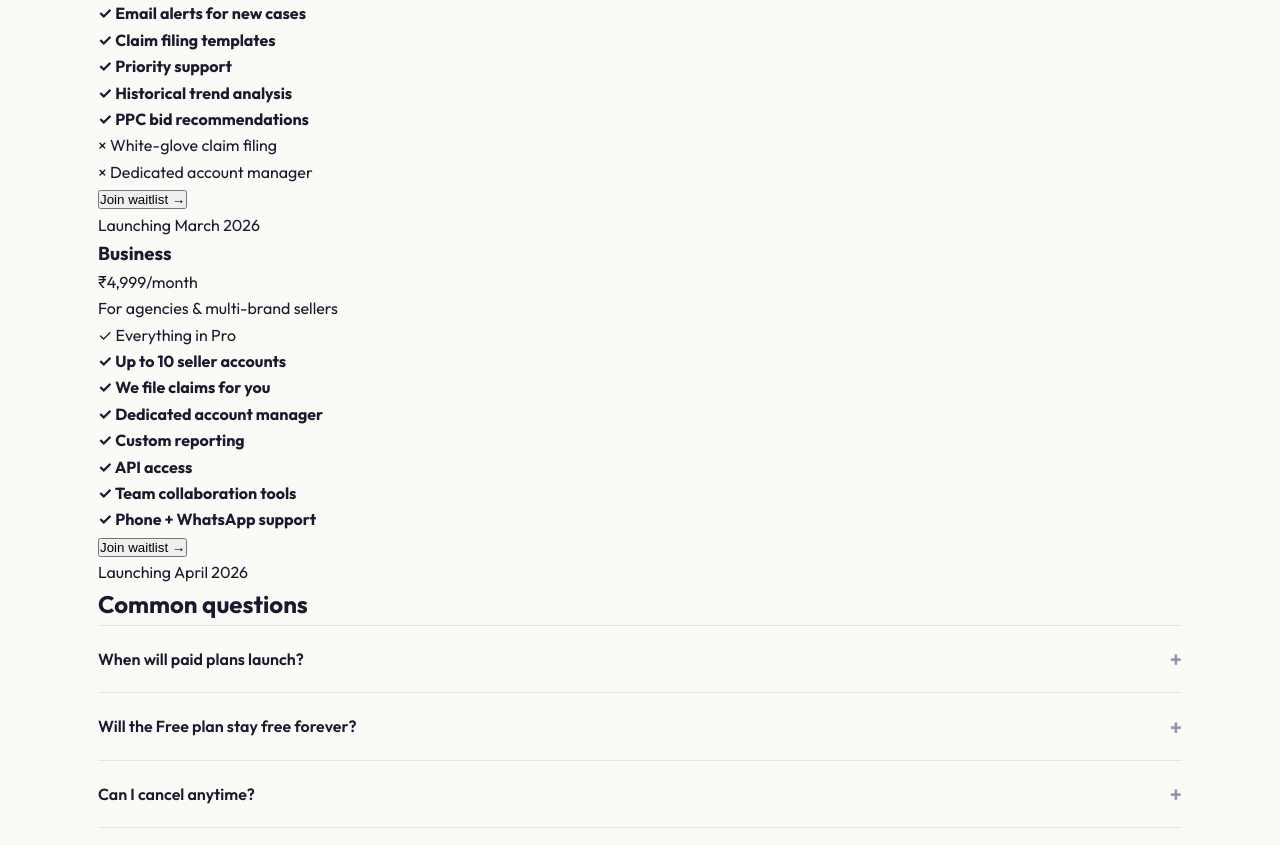
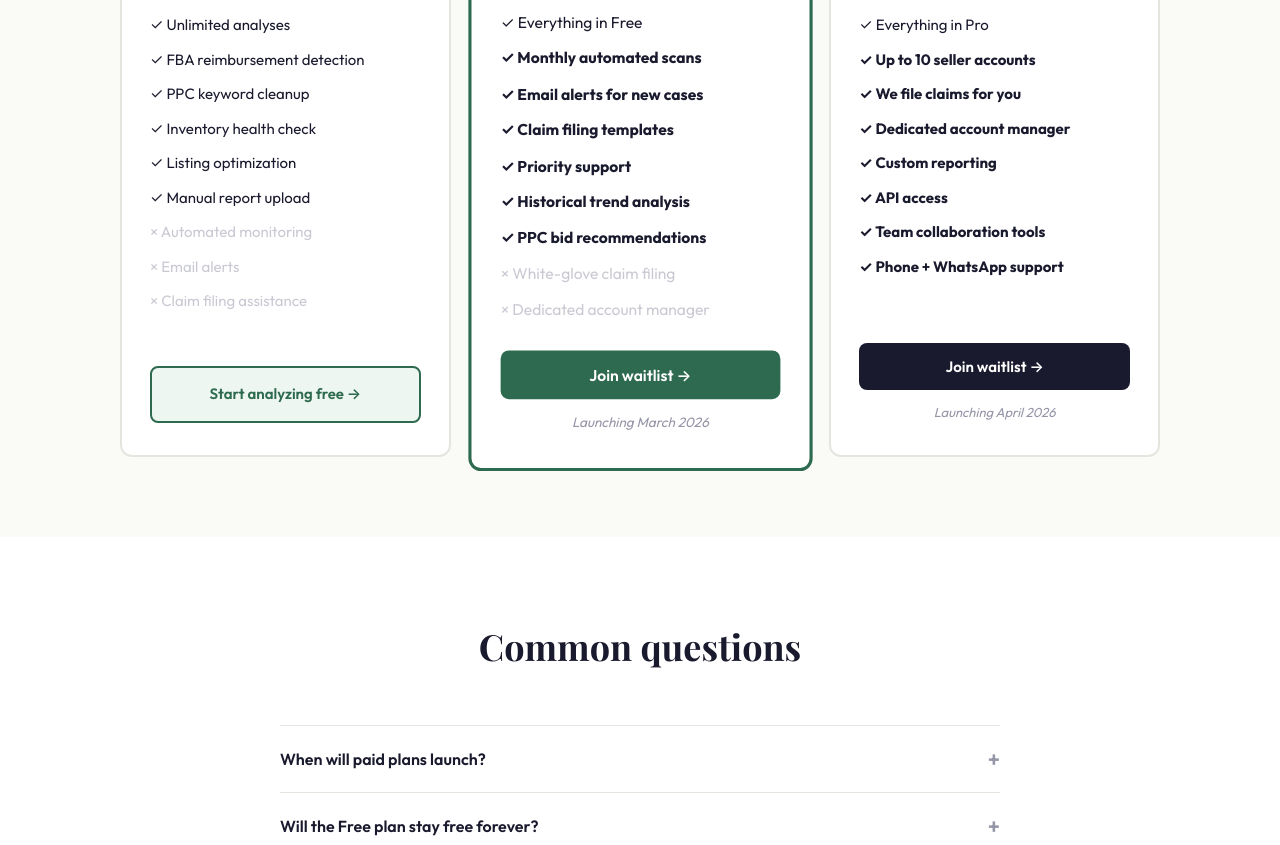
Before and after one commit to git-poorva/vikreya, a plain HTML site: page pricing.html in a window 1280 px wide. Shown: the part 653-1498 px from the top of the page. Drawn offline with nearby package versions, Linux system fonts and the light colour scheme; a web font is replaced by a local one.

Commit message:
Add files via upload

```diff
--- a/styles.css
+++ b/styles.css
@@ -1392,3 +1392,210 @@ body {
     .demo-cards-cluster { display: none; }
     .demo-nav-links span:not(.demo-cta-btn) { display: none; }
 }
+
+/* ============================================
+   PRICING PAGE
+   ============================================ */
+
+.pricing-hero {
+    padding: 120px 0 60px;
+    background: var(--white);
+    text-align: center;
+}
+.pricing-hero h1 {
+    font-family: var(--serif);
+    font-size: 52px;
+    font-weight: 700;
+    color: var(--text);
+    line-height: 1.2;
+    margin: 12px 0 16px;
+}
+.pricing-desc {
+    font-size: 18px;
+    color: var(--text-mid);
+    max-width: 560px;
+    margin: 0 auto;
+}
+
+.pricing-grid-section {
+    padding: 40px 0 80px;
+    background: var(--bg);
+}
+.pricing-grid {
+    display: grid;
+    grid-template-columns: repeat(3, 1fr);
+    gap: 24px;
+    max-width: 1040px;
+    margin: 0 auto;
+}
+
+.pricing-card {
+    background: var(--white);
+    border: 2px solid var(--border);
+    border-radius: var(--radius);
+    padding: 32px 28px;
+    display: flex;
+    flex-direction: column;
+    position: relative;
+    transition: transform 0.2s, box-shadow 0.2s;
+}
+.pricing-card:hover {
+    transform: translateY(-4px);
+    box-shadow: 0 12px 36px rgba(0,0,0,0.08);
+}
+
+.pricing-card-featured {
+    border-color: var(--green);
+    border-width: 3px;
+    transform: scale(1.04);
+}
+.pricing-card-featured:hover {
+    transform: scale(1.04) translateY(-4px);
+}
+
+.pricing-badge {
+    position: absolute;
+    top: -12px;
+    left: 50%;
+    transform: translateX(-50%);
+    background: var(--green);
+    color: #fff;
+    font-size: 12px;
+    font-weight: 600;
+    padding: 4px 14px;
+    border-radius: 20px;
+    letter-spacing: 0.02em;
+}
+
+.pricing-card-header {
+    text-align: center;
+    border-bottom: 1px solid var(--border);
+    padding-bottom: 24px;
+    margin-bottom: 24px;
+}
+.pricing-card-header h3 {
+    font-family: var(--serif);
+    font-size: 24px;
+    font-weight: 700;
+    color: var(--text);
+    margin-bottom: 8px;
+}
+.pricing-price {
+    font-family: var(--serif);
+    font-size: 48px;
+    font-weight: 700;
+    color: var(--green);
+    line-height: 1;
+    margin-bottom: 8px;
+}
+.pricing-price span {
+    font-family: var(--font);
+    font-size: 16px;
+    font-weight: 400;
+    color: var(--text-mid);
+}
+.pricing-tagline {
+    font-size: 14px;
+    color: var(--text-mid);
+}
+
+.pricing-features {
+    display: flex;
+    flex-direction: column;
+    gap: 12px;
+    margin-bottom: 28px;
+    flex: 1;
+}
+.pricing-feature {
+    font-size: 15px;
+    color: var(--text);
+    line-height: 1.5;
+}
+.pricing-feature-disabled {
+    color: var(--text-light);
+    opacity: 0.5;
+}
+
+.pricing-cta {
+    display: block;
+    text-align: center;
+    padding: 14px 24px;
+    border-radius: 8px;
+    font-size: 15px;
+    font-weight: 600;
+    text-decoration: none;
+    transition: all 0.2s;
+    cursor: pointer;
+    border: none;
+    width: 100%;
+    font-family: var(--font);
+}
+.pricing-cta-free {
+    background: var(--green-bg);
+    color: var(--green);
+    border: 2px solid var(--green);
+}
+.pricing-cta-free:hover {
+    background: var(--green);
+    color: #fff;
+}
+.pricing-cta-pro {
+    background: var(--green);
+    color: #fff;
+}
+.pricing-cta-pro:hover {
+    background: var(--sage);
+}
+.pricing-cta-business {
+    background: var(--dark);
+    color: #fff;
+}
+.pricing-cta-business:hover {
+    background: var(--charcoal);
+}
+
+.pricing-note {
+    text-align: center;
+    font-size: 13px;
+    color: var(--text-light);
+    margin-top: 12px;
+    font-style: italic;
+}
+
+.pricing-faq {
+    padding: 80px 0;
+    background: var(--white);
+}
+.pricing-faq h2 {
+    font-family: var(--serif);
+    font-size: 36px;
+    font-weight: 700;
+    color: var(--text);
+    text-align: center;
+    margin-bottom: 48px;
+}
+.faq-pricing-grid {
+    max-width: 720px;
+    margin: 0 auto;
+}
+
+.pricing-cta-final {
+    padding: 80px 0;
+    background: var(--green-pale);
+}
+
+@media (max-width: 900px) {
+    .pricing-grid {
+        grid-template-columns: 1fr;
+        gap: 32px;
+    }
+    .pricing-card-featured {
+        transform: scale(1);
+    }
+    .pricing-card-featured:hover {
+        transform: translateY(-4px);
+    }
+    .pricing-hero h1 {
+        font-size: 36px;
+    }
+}
```
